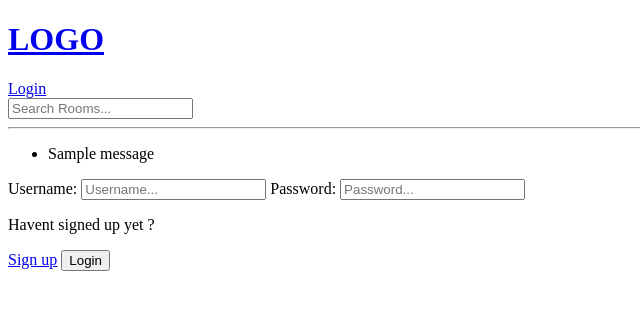
After one commit to AChlebba/Discordlike, a Django app: page /login/ in a window 1280 px wide. The commit adds this page. Shown: the top 310 px of the page, without its empty margins (0-640 px from the left). Run offline with Django 4.2, Linux system fonts and the light colour scheme; tables that the repository leaves empty hold one stand-in row (values such as "Sample post"); one stand-in notice (Sample message) is shown.

Commit message:
User creation and authentication added

```diff
--- /dev/null
+++ b/App/discordlike/base/templates/base/login_register.html
@@ -0,0 +1,34 @@
+{% extends 'main.html' %}
+
+{% block content %}
+
+{% if page == 'login' %}
+<div>
+    <form method="POST" action="">{% csrf_token %}
+        <label>Username:</label>
+        <input type="text" name="username" placeholder="Username..." />
+        <label>Password:</label>
+        <input type="text" name="password" placeholder="Password..." />
+
+        <p>Havent signed up yet ?</p>
+        <a href="{% url 'register' %}">Sign up</a>
+
+        <input type="submit" value="Login" />
+    </form>
+</div>
+
+{% else %}
+<div>
+    <form method="POST" action="">{% csrf_token %}
+        {{form.as_p}}
+
+        <p>Already registered ?</p>
+        <a href="{% url 'login' %}">Login</a>
+
+        <input type="submit" value="Register" />
+    </form>
+</div>
+
+{% endif %}
+
+{% endblock content %}
--- a/App/discordlike/base/urls.py
+++ b/App/discordlike/base/urls.py
@@ -4,6 +4,9 @@ from . import views
 
 
 urlpatterns = [
+    path('login/',views.loginPage, name='login'),
+    path('logout/',views.logoutUser, name='logout'),
+    path('register/',views.registerPage, name='register'),
     path('', views.home, name='home'),
     path('room/<str:pk>/', views.room, name='room'),
     path('create-room/', views.createRoom, name='create-room'),
--- a/App/discordlike/base/views.py
+++ b/App/discordlike/base/views.py
@@ -1,6 +1,13 @@
-from re import I
+
 from django.shortcuts import render, redirect
-from .models import Room
+from django.db.models import Q
+from django.contrib import messages
+from django.http import HttpResponse
+from django.contrib.auth.decorators import login_required
+from django.contrib.auth.models import User
+from django.contrib.auth.forms import UserCreationForm
+from django.contrib.auth import authenticate, login, logout
+from .models import Room, Topic
 from .forms import RoomForm
 
 # Create your views here.
@@ -11,16 +18,82 @@ from .forms import RoomForm
 #     {"id":3, "name":"Oliviero"},
 # ]
 
+
+def loginPage(request):
+    page = 'login'
+    if request.user.is_authenticated:
+        return redirect('home')
+
+    if request.method == "POST":
+        username = request.POST.get('username').lower()
+        password = request.POST.get('password')
+
+        try:
+            user = User.objects.get(username=username, password=password)
+        except:
+            messages.error(request, "Invalid username or password")
+
+        user = authenticate(request, username=username, password=password)
+
+        if user is not None:
+            login(request, user)
+            return redirect('home')
+
+    context = {'page': page}
+    return render(request, 'base/login_register.html', context)
+
+
+def logoutUser(request):
+    logout(request)
+    return redirect('home')
+
+
+def registerPage(request):
+    form = UserCreationForm()
+
+    if request.method == "POST":
+        form = UserCreationForm(request.POST)
+        if form.is_valid():
+            user = form.save(commit=False)
+            user.username = user.username.lower()
+            user.save()
+            login(request, user)
+            return redirect('home')
+        else:
+            messages.error(request, "Error during registration !")
+
+
+    context = {'form': form}
+    return render(request, 'base/login_register.html', context)
+
+
 def home(request):
-    rooms = Room.objects.all()
-    context = {"rooms":rooms}
+    q = request.GET.get('q') if request.GET.get('q') != None else ''
+
+    rooms = Room.objects.filter(
+        Q(topic__name__icontains=q) |
+        Q(name__icontains=q) |
+        Q(description__icontains=q)
+        )
+
+    topics = Topic.objects.all()
+    room_count = rooms.count()
+
+    context = {
+        "rooms":rooms,
+        "topics":topics,
+        "room_count":room_count,
+        }
     return render(request, 'base/home.html', context)
+
 
 def room(request, pk):
     room = Room.objects.get(id=pk)
     context = {"room":room}
     return render(request, 'base/room.html', context)
 
+
+@login_required(login_url='login')
 def createRoom(request):
     form = RoomForm
     if request.method == 'POST':
@@ -31,9 +104,14 @@ def createRoom(request):
     context = {'form': form}
     return render(request, 'base/room_form.html', context)
 
+
+@login_required(login_url='login')
 def updateRoom(request, pk):
     room = Room.objects.get(id=pk)
     form = RoomForm(instance=room)
+
+    if request.user != room.host:
+        return HttpResponse('Its not your room')
 
     if request.method == 'POST':
         form = RoomForm(request.POST, instance=room)
@@ -44,8 +122,14 @@ def updateRoom(request, pk):
     context = {'form': form}
     return render(request, 'base/room_form.html', context)
 
+
+@login_required(login_url='login')
 def deleteRoom(request, pk):
     room = Room.objects.get(id=pk)
+
+    if request.user != room.host:
+        return HttpResponse('Its not your room')
+
     if request.method == 'POST':
         room.delete()
         return redirect('home')
--- a/App/discordlike/templates/main.html
+++ b/App/discordlike/templates/main.html
@@ -9,6 +9,15 @@
 
 <body>
     {% include 'navbar.html' %}
+
+    {% if messages %}
+        <ul class="messages">
+            {% for message in messages %}
+                <li>{{ message }}</li>
+            {% endfor %}
+        </ul>
+    {% endif %}
+
     {% block content %}
 
     {% endblock %}
--- a/App/discordlike/templates/navbar.html
+++ b/App/discordlike/templates/navbar.html
@@ -1,5 +1,16 @@
-<a href "/">
+<a href="/">
     <h1>LOGO</h1>
 </a>
 
+{% if request.user.is_authenticated %}
+<p>Hello {{request.user}} !</p>
+<a href="{% url 'logout' %}">Logut</a>
+{% else %}
+<a href="{% url 'login' %}">Login</a>
+{% endif %}
+
+<form method="GET" action="{% url 'home' %}">
+    <input type="text" name="q" placeholder="Search Rooms..."/>
+</form>
+
 <hr>
```
Also changed, not shown: App/discordlike/base/templates/base/home.html (+27 -1 lines).
